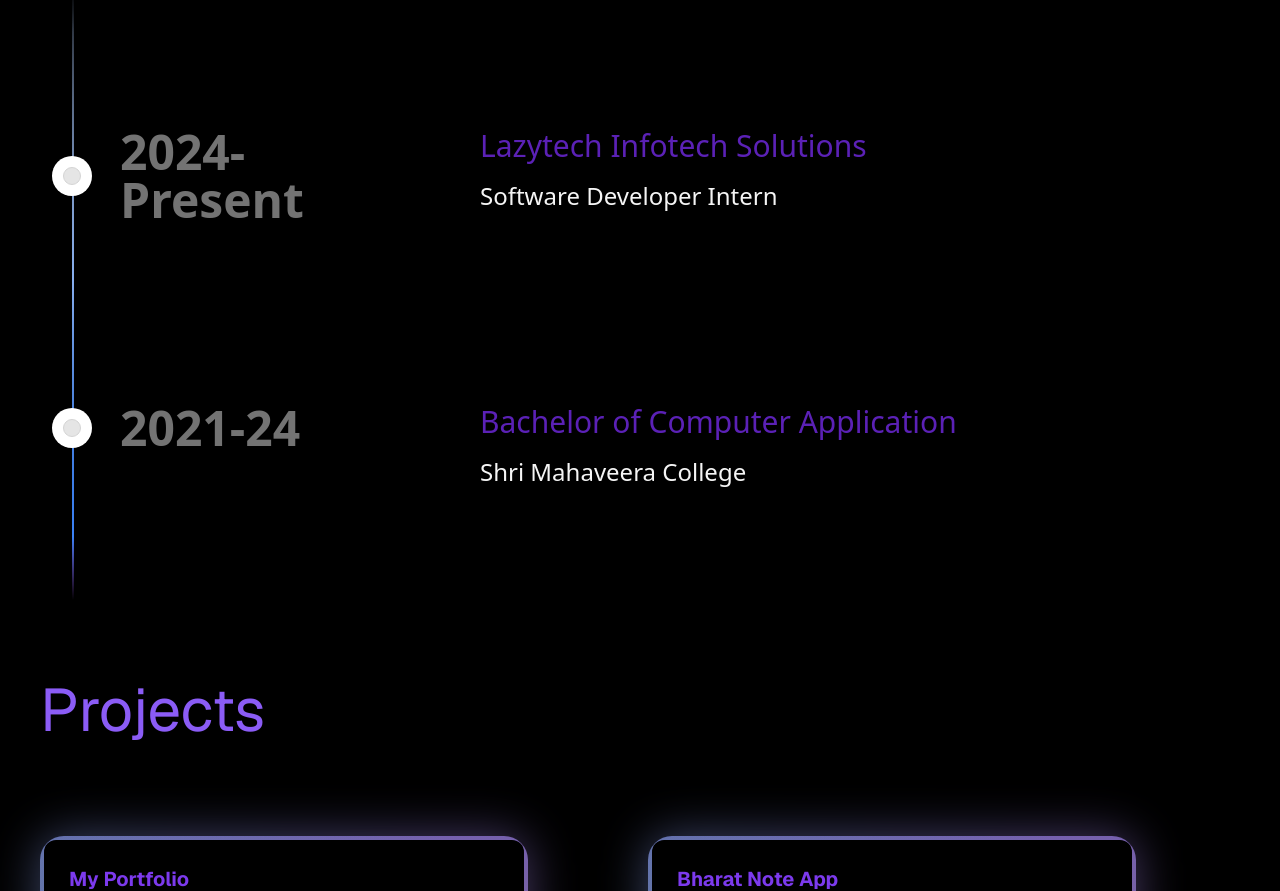
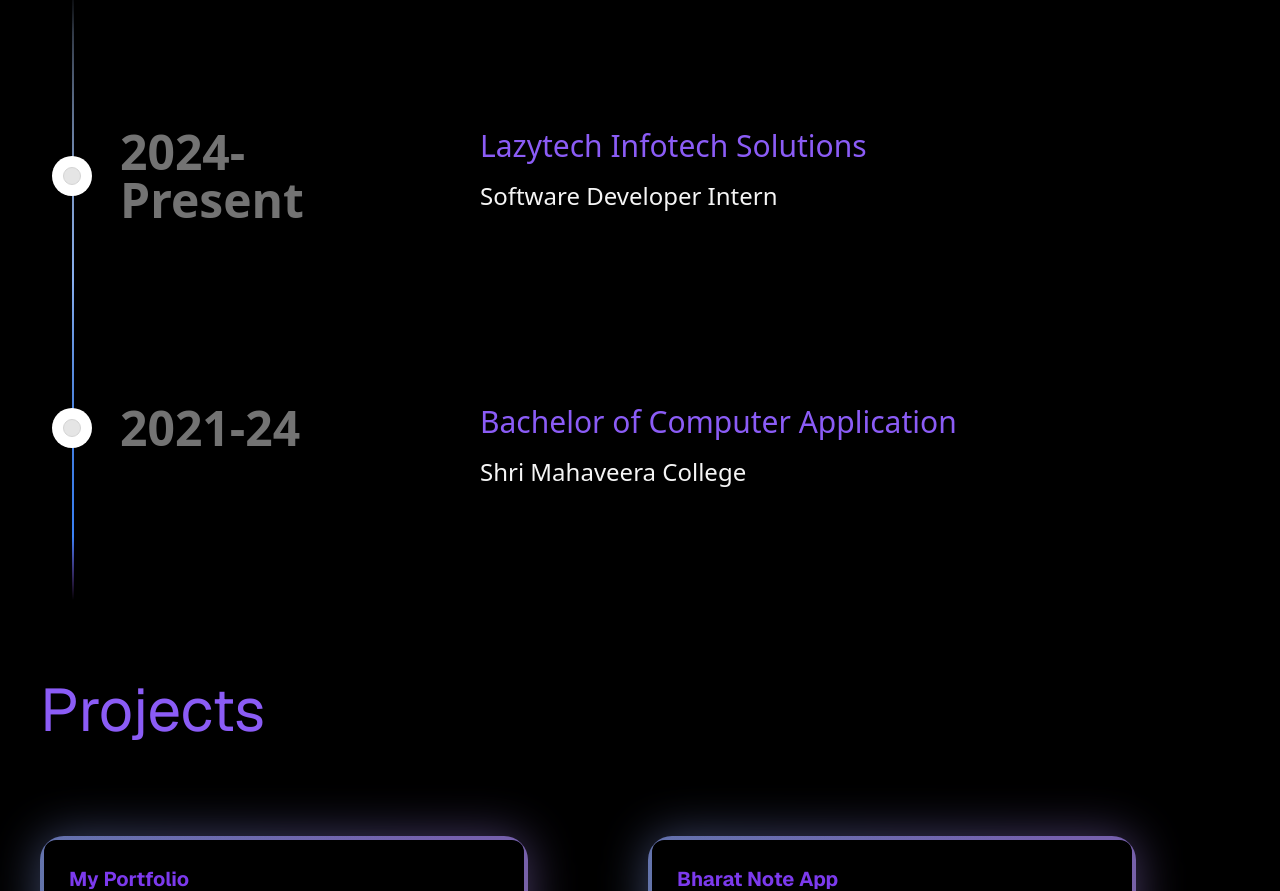
Before and after one commit to BharateshPoojary/portfolio, a Next.js app: page / in a window 1280 px wide. Shown: the part 1760-2651 px from the top of the page. Built offline with nearby package versions, Linux system fonts and the light colour scheme.

Commit message:
font color changed

```diff
--- a/src/components/layout/TimeLine.tsx
+++ b/src/components/layout/TimeLine.tsx
@@ -8,7 +8,7 @@
       title: "2024-Present",
       content: (
         <div>
-          <p className="text-violet-800 dark:text-neutral-200 text-3xl font-normal mb-4">
+          <p className="text-violet-500 dark:text-neutral-200 text-3xl font-normal mb-4">
             Lazytech Infotech Solutions
           </p>
           <p
@@ -25,7 +25,7 @@
       title: "2021-24",
       content: (
         <div>
-          <p className="text-violet-800 dark:text-neutral-200 text-3xl font-normal mb-4">
+          <p className="text-violet-500 dark:text-neutral-200 text-3xl font-normal mb-4">
             Bachelor of Computer Application
           </p>
           <p
```
